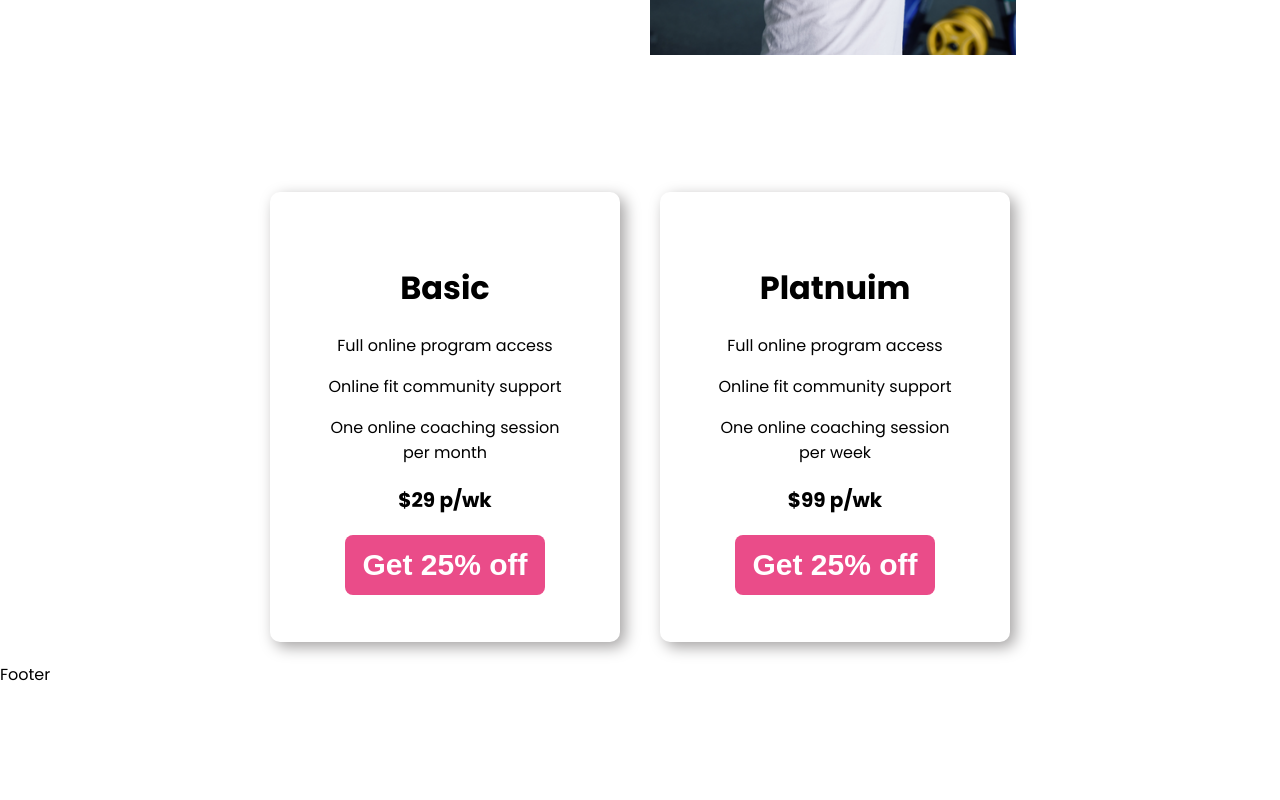
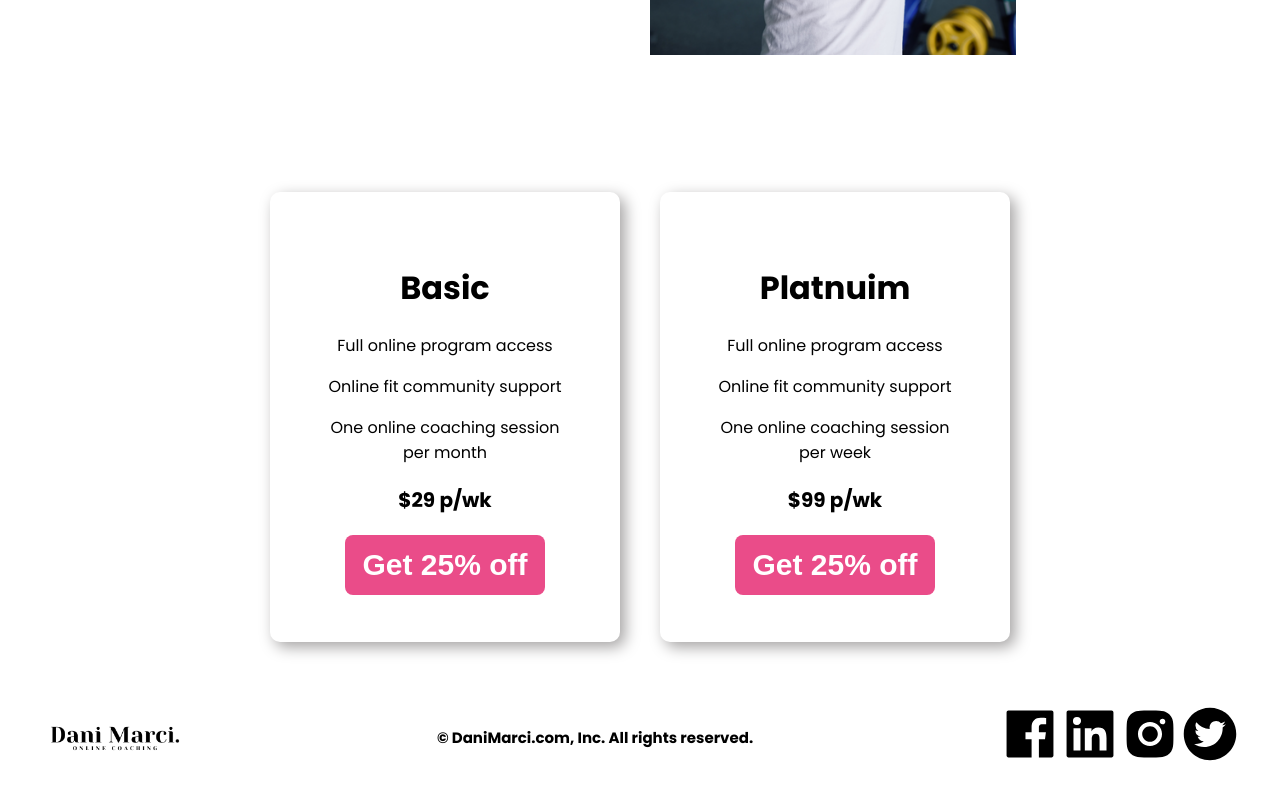
Before and after one commit to shaunvan119/fitness-website-two, a React (Create React App) app: page / in a window 1280 px wide. Shown: the part 2337-3137 px from the top of the page. Before the commit the page ends 3024 px from the top, so only its background shows below. Built offline with nearby package versions, Linux system fonts and the light colour scheme.

Commit message:
completed contact form and started MQ

```diff
--- a/src/components/ContactForm.js
+++ b/src/components/ContactForm.js
@@ -47,14 +47,14 @@ const ContactForm = () => {
         backgroundRepeat: 'no-repeat',
         backgroundSize: 'cover' }}>
      <div className="centered-form">
-     <h1 className="contact-us-header">We’ll get in touch shortly.</h1>
+     <p className="contact-us-header contact_heading">We’ll get in touch shortly.</p>
       <form className="form-contact" ref={form} onSubmit={sendEmail}>
         <label>Name</label>
         <input className="input-contact" type="text" name="user_name" />
         <label>Email</label>
         <input className="input-contact" type="email" name="user_email" />
         <label >Message</label>
-        <textarea className="input-contact" name="message" />
+        <textarea className="input-contact msg-input" name="message" />
         <div> {result ? <Result/> : null}</div>
         <input className="input-button" type="submit" value="Send" />
       </form>
--- a/src/components/contactform.css
+++ b/src/components/contactform.css
@@ -2,6 +2,11 @@
   display: flex;
   flex-direction: column;
   margin: 0 auto;
+
+}
+
+.contact_heading {
+  color: black;
 }
 
 .centered-form {
@@ -9,6 +14,9 @@
   margin-top: 100px;
 
 }
+
+
+
 
 .form-contact {
   display: flex;
@@ -23,10 +31,10 @@
 }
 
 label {
-    color: #FFFFFF;
+    color: black;
     margin-right: 430px;
-    font-size: 12px;
-    font-weight: 700;
+    font-size: 14px;
+    font-weight: 800;
     line-height: 16px;
     letter-spacing: 2px;
     text-align: left;
@@ -43,25 +51,33 @@ label {
 
 }
 
+.input-button:hover {
+  background-color: #EA4C89;
+
+}
+
 .input-button {
-  height: 40px;
-  width: 158px;
-  border-radius: 0px;
+  height: 60px;
+  width: 258px;
+  font-size: 18px;
+  border-radius: 100px;
   background-color: #000000;
   color: #ffffff;
   border: none;
 }
 
-
+.msg-input {
+  height: 100px;
+}
 
 .contact-us-header {
     text-align: center;
-    font-size: 32px;
+    font-size: 38px;
     font-weight: 700;
     line-height: 48px;
     letter-spacing: 4.166666507720947px;
     text-align: center;
-    color: #FFFFFF;
+    color: balc;
 
 }
 
@@ -70,7 +86,7 @@ label {
     font-weight: 700;
     line-height: 16px;
     letter-spacing: 2px;
-    color: #fa7064;
+    color: black;
 }
 
 .background-image {
--- a/src/components/grid.css
+++ b/src/components/grid.css
@@ -92,3 +92,12 @@ height: 362px;
   text-align: center;
 
 }
+
+@media only screen and (max-width: 326px) {
+  .grid-image {
+
+    height: 120px;
+}
+
+
+}
--- a/src/components/price.css
+++ b/src/components/price.css
@@ -52,3 +52,34 @@
 .button-1:focus {
   background-color: #F082AC;
 }
+
+@media only screen and (max-width: 326px) {
+ .price-container {
+    display: flex;
+    flex-direction: column;
+    justify-content: center;
+    align-items: center;
+
+}
+
+
+.pricecard-wrapper-one,.pricecard-wrapper-two {
+  width: 180px;
+}
+
+.button-price {
+   width: 180px;
+   font-size: 20px;
+
+}
+
+.community-h1 {
+  text-align: center;
+  margin-bottom: -20px;
+}
+
+
+
+
+
+}
--- a/src/containers/body/body.css
+++ b/src/containers/body/body.css
@@ -15,3 +15,18 @@
     color: rgb(213, 18, 161);
 
 }
+
+
+@media only screen and (max-width: 326px) {
+  .body-wrapper {
+    display: flex;
+    flex-direction: column;
+}
+
+
+h1 {
+    font-size: 28px;
+}
+
+
+}
--- a/src/containers/footer/Footer.js
+++ b/src/containers/footer/Footer.js
@@ -1,13 +1,24 @@
 
 import React from 'react'
-import bottomBg from "../../assets/bottomBg.png"
+import logo from '../../assets/DaniMarci.png'
 import './footer.css'
+import { AiFillFacebook,AiFillLinkedin,AiFillInstagram, AiFillTwitterCircle } from 'react-icons/ai';
+
 
 
 
 const Footer = () => {
   return (
-    <div className='footer-wrapper'>Footer</div>
+    <div className='footer-wrapper'>
+    <img className="footer_image" src={logo} alt="Logo" />
+    <h2 className='copy_right'>© DaniMarci.com, Inc. All rights reserved.</h2>
+    <div className='socail-icons'>
+    <AiFillFacebook size={60}/>
+    <AiFillLinkedin size={60}/>
+    <AiFillInstagram size={60}/>
+    <AiFillTwitterCircle size={60}/>
+    </div>
+    </div>
   )
 }
 
--- a/src/containers/footer/footer.css
+++ b/src/containers/footer/footer.css
@@ -1,3 +1,36 @@
 .background {
     max-width: 100%;
 }
+
+.footer_image {
+    height: 150px;
+
+}
+
+.footer-wrapper {
+    display: flex;
+    flex-direction: row;
+    align-items: center;
+    justify-content: space-between;
+    margin-left: 40px;
+    margin-right: 40px;
+}
+
+.copy_right {
+    font-size: 15px;
+}
+
+@media only screen and (max-width: 326px) {
+    .footer-wrapper {
+        display: flex;
+        flex-direction: column;
+    }
+
+
+    .copy_right {
+        font-size: 10px;
+    }
+
+
+
+}
--- a/src/containers/header/header.css
+++ b/src/containers/header/header.css
@@ -2,6 +2,7 @@
     display: flex;
     flex-direction: column;
     max-width: 100%;
+    background-size: auto;
 
     background-color: black;
 
```
Also changed, not shown: src/assets/DaniMarci.png (added).
